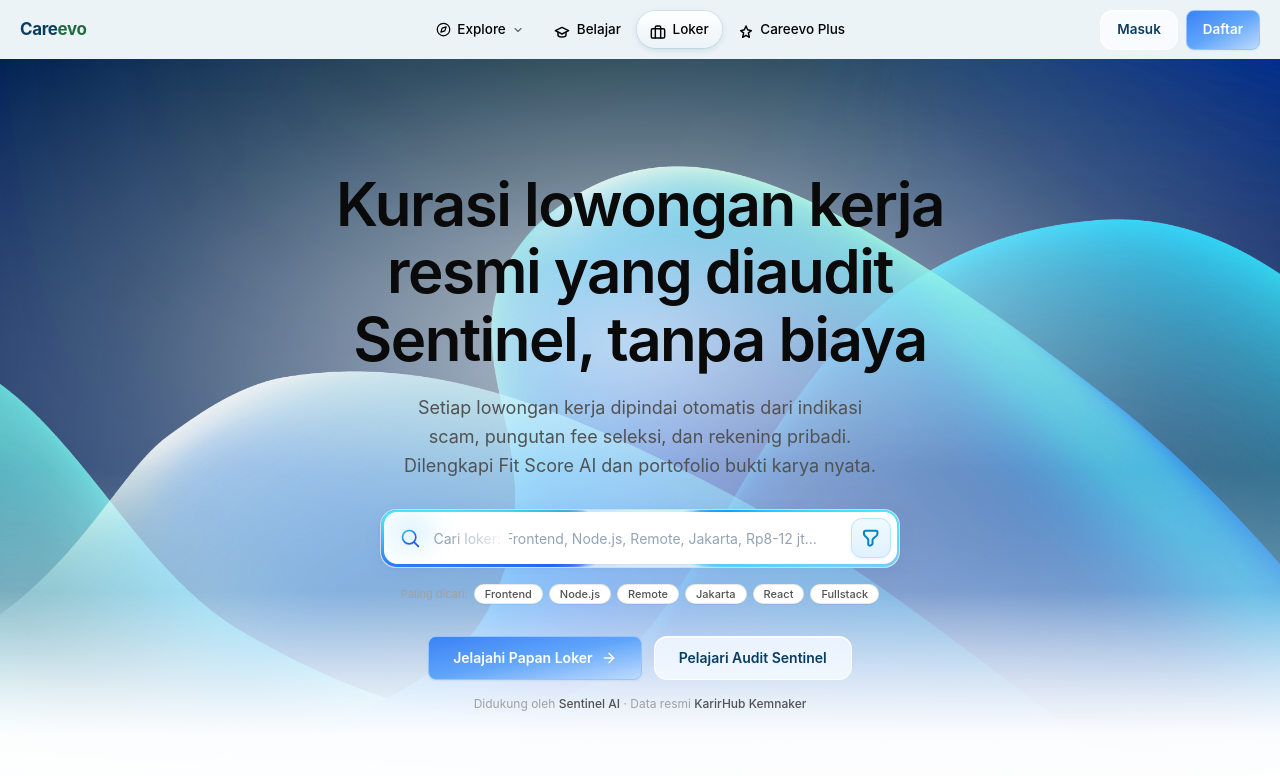
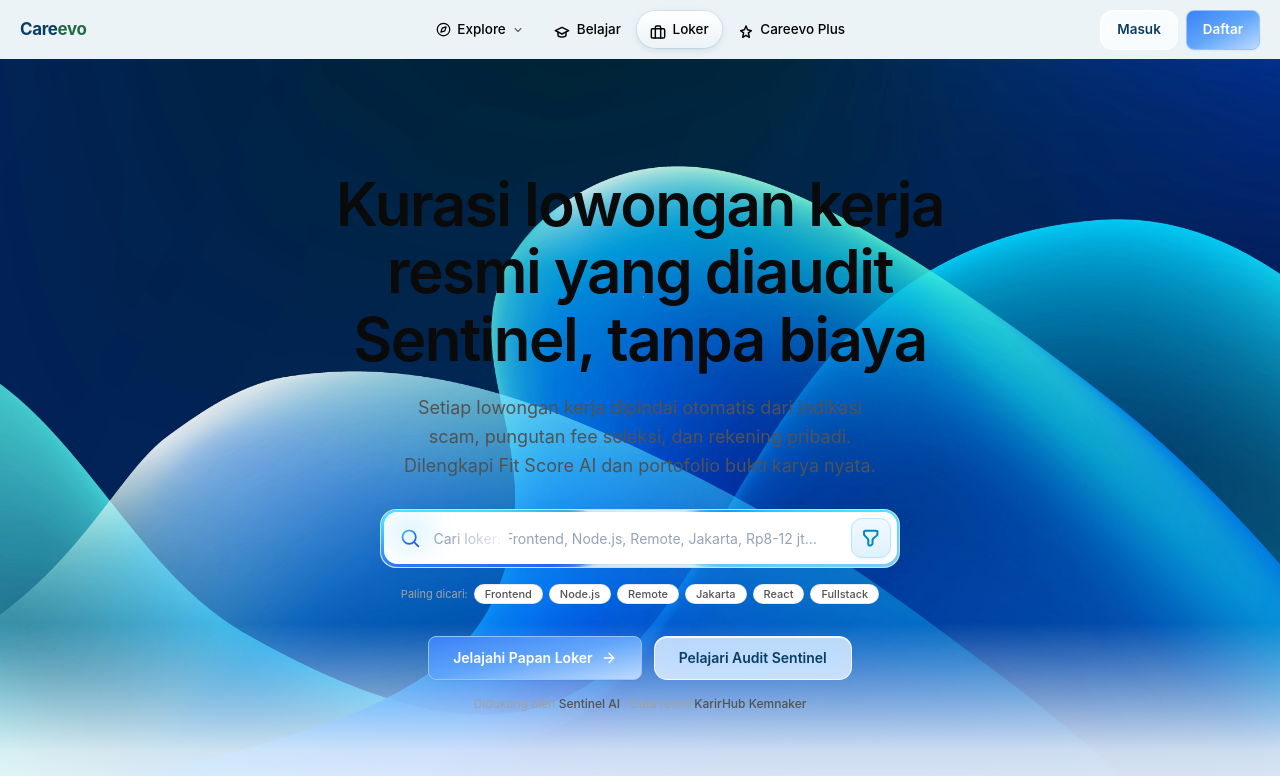
Before and after one commit to vaskoyudha/careevo, a Next.js app: page /loker in a window 1280 px wide. Shown: the top 776 px of the page. Built offline with nearby package versions, Linux system fonts and the light colour scheme.

Commit message:
style(loker): remove center white washes to display background image at 100% full opacity

```diff
--- a/src/components/features/jobs/vertex-kerja-view.tsx
+++ b/src/components/features/jobs/vertex-kerja-view.tsx
@@ -344,7 +344,7 @@
 
   return (
     <div className="relative min-h-screen bg-white text-neutral-900 selection:bg-neutral-200 overflow-x-hidden">
-      {/* Full-width Extended Header Image (100% Opacity, In Front of Container Lines, Bottom White Fade) */}
+      {/* Full-width Extended Header Image (100% Pure Opacity, Bottom White Fade Only) */}
       <div className="pointer-events-none absolute inset-x-0 top-0 z-0 h-[640px] sm:h-[720px] md:h-[820px] w-full overflow-hidden select-none">
         <Image
           src="/images/hero-loker-header.jpg"
@@ -353,11 +353,8 @@
           priority
           className="object-cover object-top opacity-100"
         />
-        {/* Soft center backlight to keep headline text crystal clear */}
-        <div className="absolute inset-0 bg-[radial-gradient(ellipse_75%_65%_at_50%_35%,rgba(255,255,255,0.72)_0%,rgba(255,255,255,0.2)_55%,transparent_85%)]" />
-        {/* White fading on the bottom of the image */}
-        <div className="absolute inset-0 bg-gradient-to-b from-transparent via-white/10 to-white" />
-        <div className="absolute inset-x-0 bottom-0 h-72 bg-gradient-to-t from-white via-white/95 to-transparent" />
+        {/* White fading strictly on the bottom edge to blend into page */}
+        <div className="absolute inset-x-0 bottom-0 h-48 sm:h-64 bg-gradient-to-t from-white via-white/80 to-transparent" />
       </div>
 
       {/* ============================================================ */}
```
